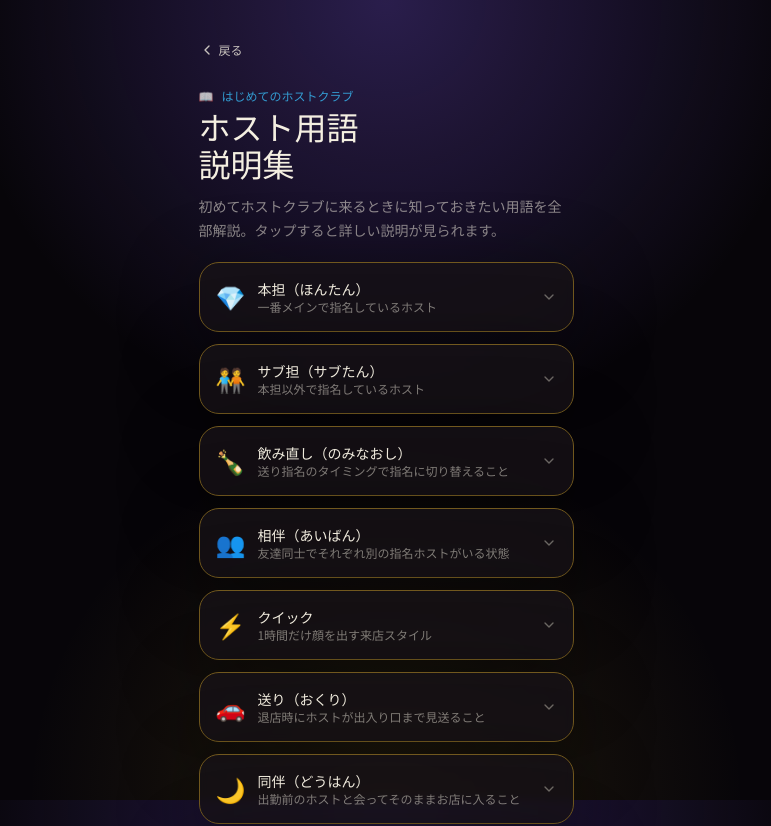
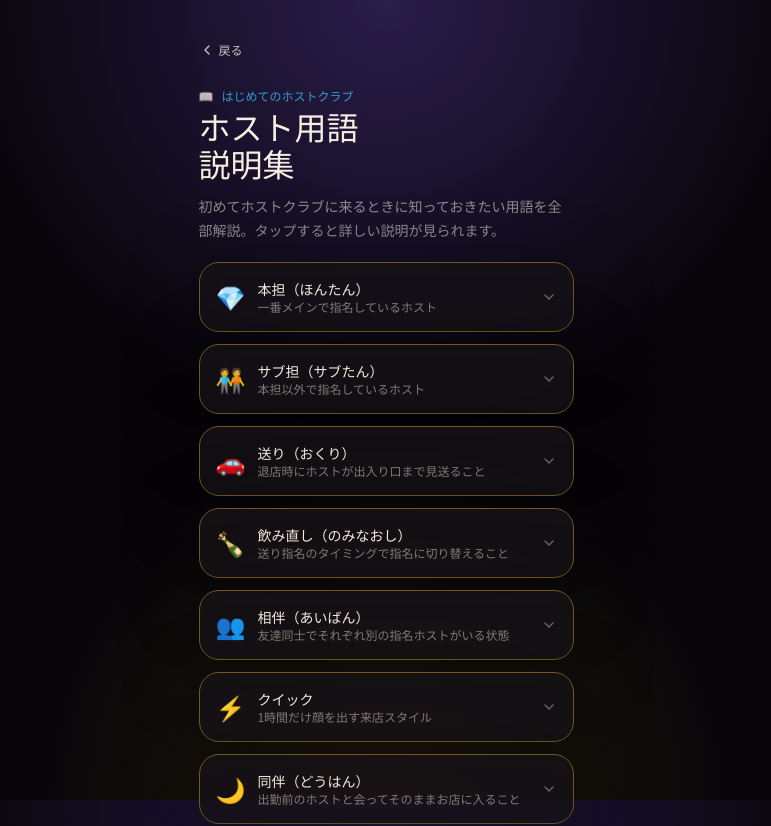
Before and after one commit to iiiiwwww1207-creator/VALHALLA, a Next.js app in the folder webapp/apps/valhalla/: page /glossary in a window 1280 px wide. Shown: the top 826 px of the page, without its empty margins (254-1025 px from the left). Built offline with nearby package versions, Linux system fonts and the light colour scheme.

Commit message:
Reorder glossary: 送り before 飲み直し

```diff
--- a/webapp/apps/valhalla/app/glossary/page.tsx
+++ b/webapp/apps/valhalla/app/glossary/page.tsx
@@ -25,6 +25,14 @@ const glossary = [
     emoji: '🧑‍🤝‍🧑',
   },
   {
+    term: '送り（おくり）',
+    reading: 'おくり',
+    short: '退店時にホストが出入り口まで見送ること',
+    detail:
+      'ホストから「送り指名」をもらい、飲み直しをしない場合にお店の出入り口まで見送ってもらうこと。送り指名をもらったタイミングで飲み直しにするか送りにするかを決めます。担当ホストとの別れ際の特別な時間。',
+    emoji: '🚗',
+  },
+  {
     term: '飲み直し（のみなおし）',
     reading: 'のみなおし',
     short: '送り指名のタイミングで指名に切り替えること',
@@ -47,14 +55,6 @@ const glossary = [
     detail:
       '1時間だけ来店すること。「クイックで行く」と言えば「ちょっとだけ顔出しに行く」という意味。時間がないときや、軽く会いに行きたいときに使うスタイル。',
     emoji: '⚡',
-  },
-  {
-    term: '送り（おくり）',
-    reading: 'おくり',
-    short: '退店時にホストが出入り口まで見送ること',
-    detail:
-      'ホストから「送り指名」をもらい、飲み直しをしない場合にお店の出入り口まで見送ってもらうこと。送り指名をもらったタイミングで飲み直しにするか送りにするかを決めます。担当ホストとの別れ際の特別な時間。',
-    emoji: '🚗',
   },
   {
     term: '同伴（どうはん）',
```
